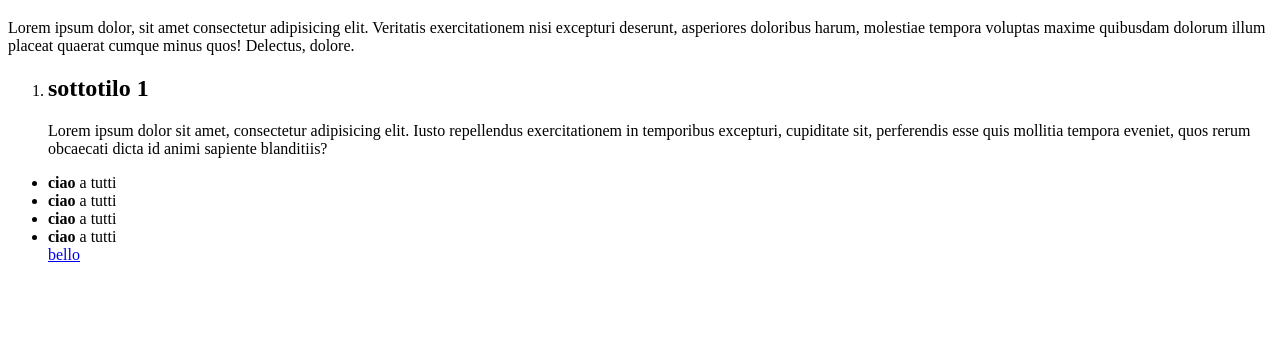
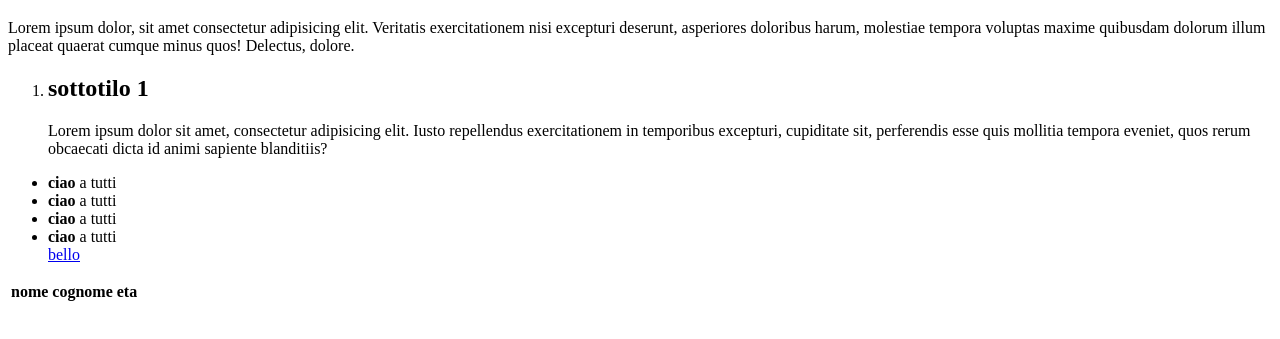
Before and after one commit to giogua03/classe78-02-html-first, a plain HTML site: page index.html in a window 1280 px wide. Shown: the part 61-400 px from the top of the page. Drawn offline with Linux system fonts and the light colour scheme.

Commit message:
titotolo tabella

```diff
--- a/index.html
+++ b/index.html
@@ -32,5 +32,15 @@
             <a href="https://www.google.it">bello</a>
 
         </ul>
+        <table>
+            <thead>
+                <tr>
+                    <th>nome</th>
+                    <th>cognome</th>
+                    <th>eta</th>
+                </tr>
+            </thead>
+
+        </table>
     </body>
 </html>
```
